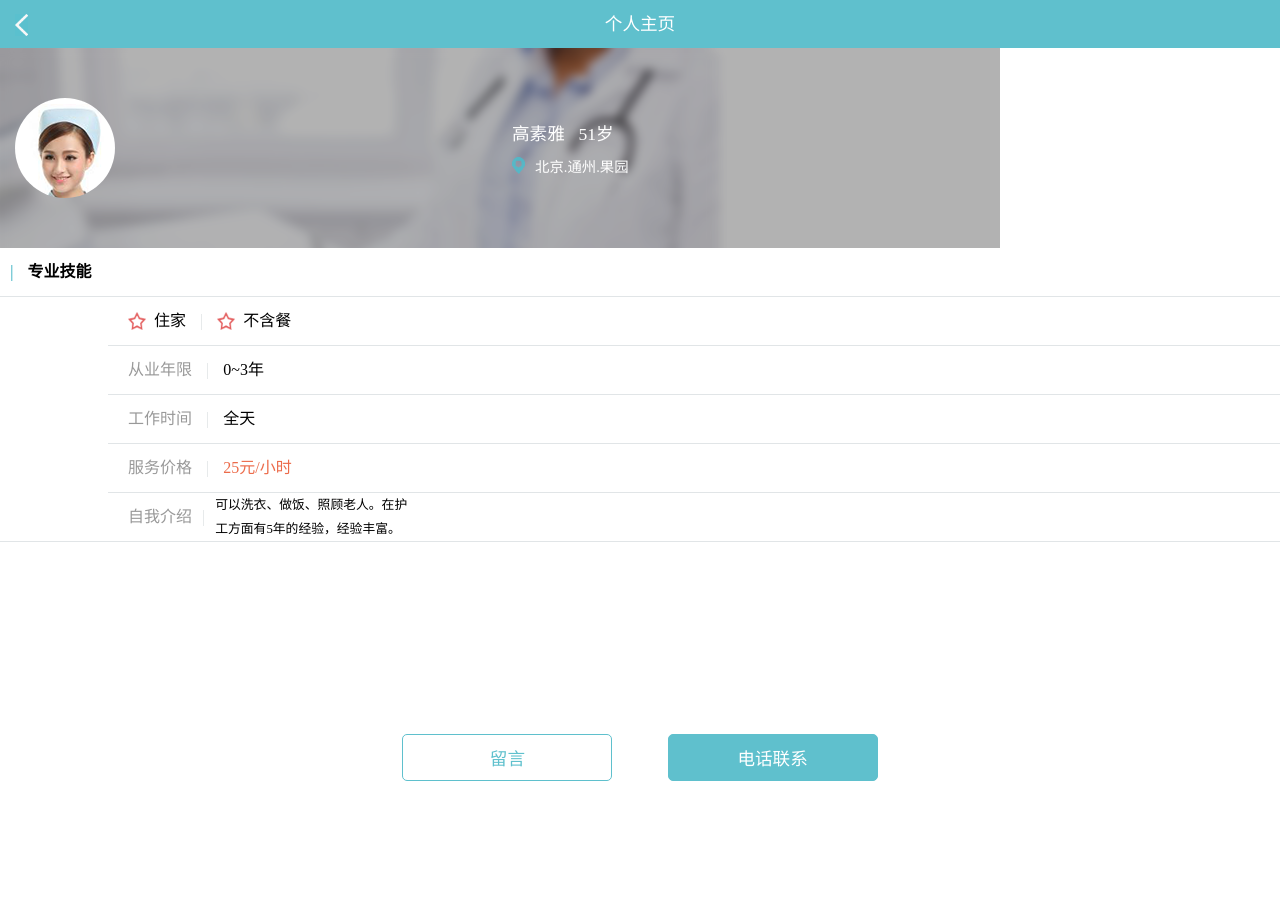
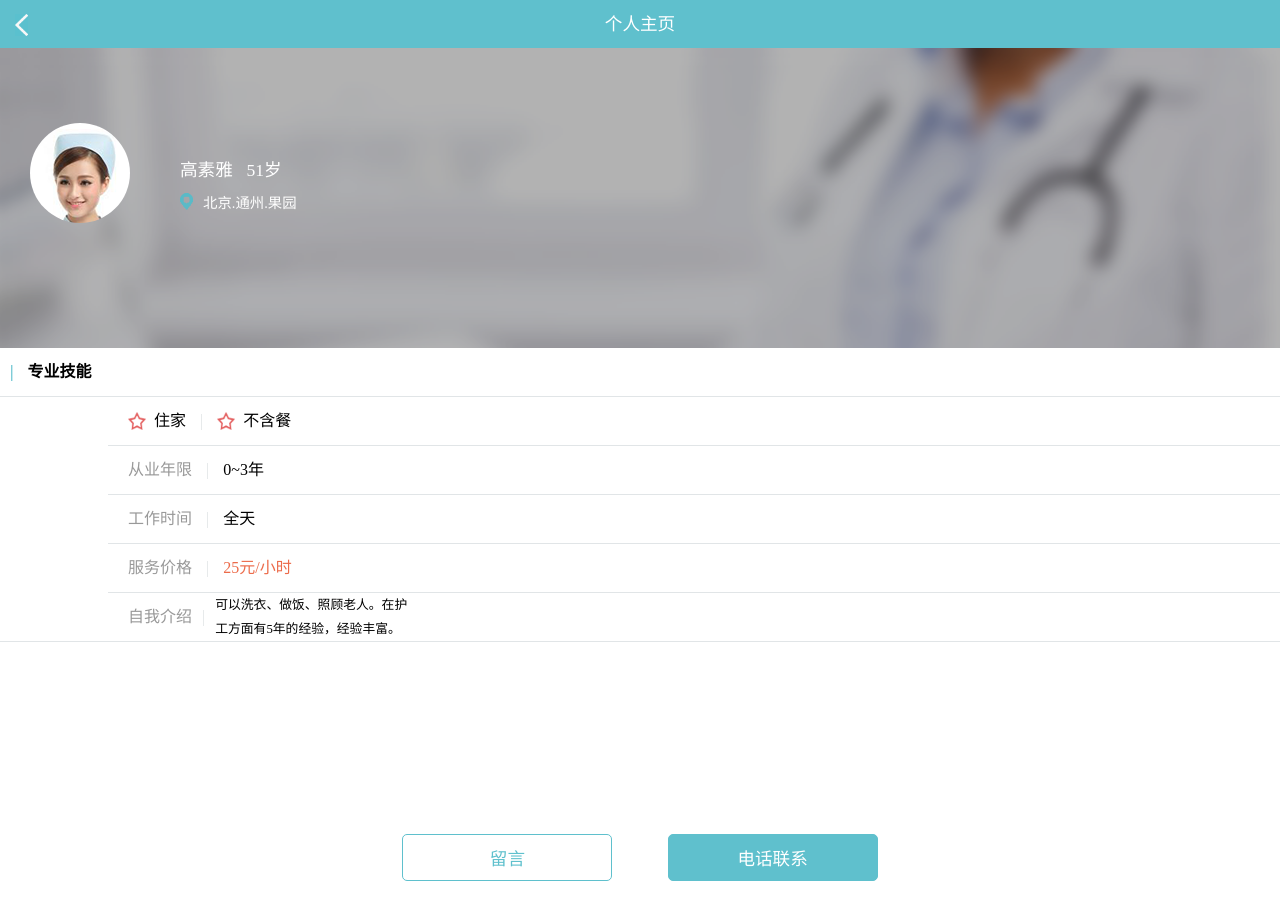
Before and after one commit to lilalilalila/hugong-scss, a plain HTML site: page index.html in a window 1280 px wide. Before the commit the page ends 807 px from the top, so only its background shows below. Drawn offline with Linux system fonts and the light colour scheme.

Commit message:
sa
修改图片与蒙版

```diff
--- a/css/index.scss
+++ b/css/index.scss
@@ -75,7 +75,7 @@ $width: 100%;
     #{$mask-name}:before {
         content: '';
         display: block;
-        width: 1000px;
+        width: 100%;
         height: 1000px;
         position: absolute;
         top: 0;
@@ -168,25 +168,15 @@ $width: 100%;
             color: $white;
         }
 
+        @media screen and (min-width: 500px) {
+            & {
+                height: 300px;
+            }
+        }
+
         > img {
             width: $width;
             z-index: 1;
-
-            &:after {
-                content: '';
-                position: absolute;
-                z-index: 100;
-                display: block;
-                width: $width;
-                height: 500px;
-                opacity: 0.7;
-                background-color: #000;
-            }
-
-            @media screen and (min-width: 727px) {
-                width: 727px;
-                height: 493px;
-            }
         }
 
         > div {
@@ -210,14 +200,24 @@ $width: 100%;
                 top: -40px;
                 left: -199px;
             }
+            @media screen and (min-width: 500px) {
+                & {
+                    margin: 0 30px;
+                }
+            }
         }
 
         .head-name {
             top: 36%;
-            left: 40%;
+            left: 150px;
             width: 60%;
             font-size: 0.9rem;
 
+            @media screen and (min-width: 500px) {
+                & {
+                    left: 180px;
+                }
+            }
 
             span {
                 font-size: 1.1rem;
--- a/css/page1.scss
+++ b/css/page1.scss
@@ -78,9 +78,13 @@
             .drop-down-content {
                 display: none;
                 width: $width;
+                height: 100px;
                 list-style: none;
                 position: absolute;
-                top: 3rem;
+                top: 2.1rem;
+                left: 0;
+                background-color: $white;
+                border: 1px solid $border-hui;
             }
         }
 
```
Also changed, not shown: css/index.css, css/page1.css.
